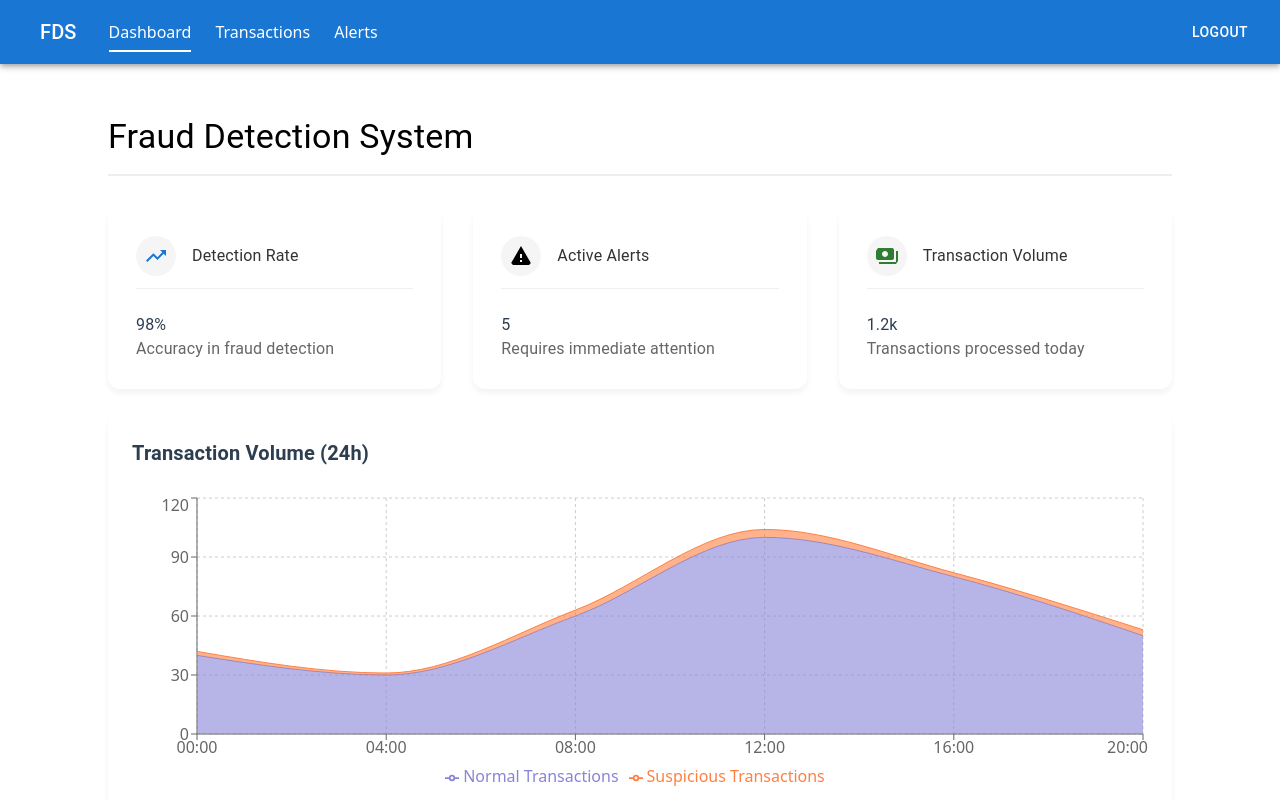
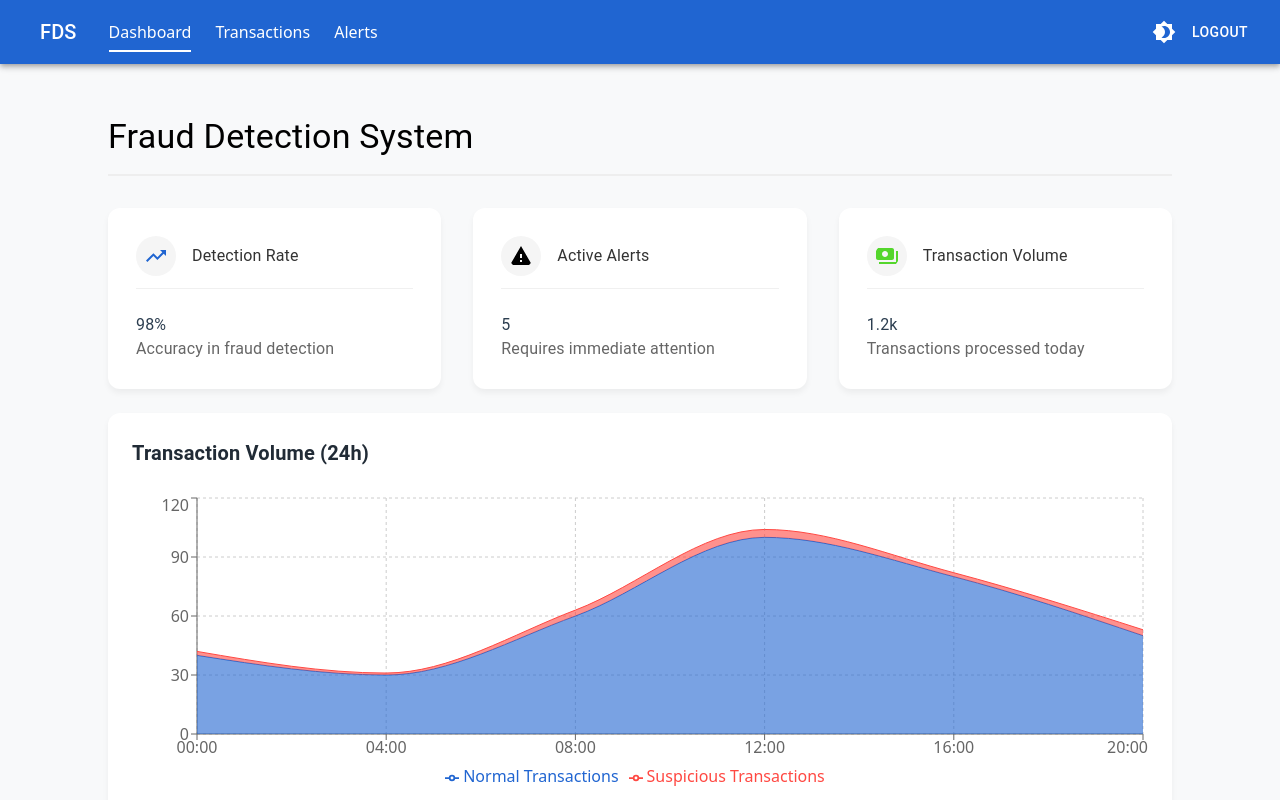
Before and after one commit to gazzaar/fraud-detection, a React app: page /login in a window 1280 px wide. Both pictures are taken after typing "name@example.com", "Sample123" into the empty fields and a click on the button "SIGN IN". Shown: the top 800 px of the page. Built offline with nearby package versions, Linux system fonts and the light colour scheme; the HTML template or start-up script is replaced by a standard one.

Commit message:
styles: Make dark mode

```diff
--- a/src/App.jsx
+++ b/src/App.jsx
@@ -8,10 +8,12 @@ import Layout from './components/Layout/Layout';
 import NotFound from './components/NotFound/NotFound';
 import TransactionList from './components/TransactionList/TransactionList';
 import { AuthProvider } from './context/AuthContext';
+import { ThemeProvider } from './context/ThemeContext';
 
 function App() {
   return (
     <AuthProvider>
+      <ThemeProvider>
         <BrowserRouter>
           <Routes>
             <Route path="/login" element={<Login />} />
@@ -30,6 +32,7 @@ function App() {
             </Route>
           </Routes>
         </BrowserRouter>
+      </ThemeProvider>
     </AuthProvider>
   );
 }
--- a/src/components/Dashboard/Dashboard.jsx
+++ b/src/components/Dashboard/Dashboard.jsx
@@ -14,6 +14,7 @@ import {
   TableRow,
   Typography,
 } from '@mui/material';
+import { useTheme as useMUITheme } from '@mui/material/styles';
 import { useState } from 'react';
 import {
   Area,
@@ -33,6 +34,17 @@ import {
 import styles from './Dashboard.module.css';
 
 const Dashboard = () => {
+  const theme = useMUITheme();
+
+  // Update chart colors based on theme
+  const chartColors = {
+    normal: theme.palette.primary.main,
+    suspicious: theme.palette.error.main,
+    low: theme.palette.success.main,
+    medium: theme.palette.warning.main,
+    high: theme.palette.error.main,
+  };
+
   // Mock data - replace with actual API calls
   const [recentTransactions] = useState([
     {
@@ -69,9 +81,9 @@ const Dashboard = () => {
   ];
 
   const riskDistribution = [
-    { name: 'Low Risk', value: 70, color: '#82ca9d' },
-    { name: 'Medium Risk', value: 20, color: '#ffc658' },
-    { name: 'High Risk', value: 10, color: '#ff8042' },
+    { name: 'Low Risk', value: 70, color: chartColors.low },
+    { name: 'Medium Risk', value: 20, color: chartColors.medium },
+    { name: 'High Risk', value: 10, color: chartColors.high },
   ];
 
   return (
@@ -143,7 +155,7 @@ const Dashboard = () => {
                 fontSize: '1.25rem',
                 fontWeight: 600,
                 mb: 3,
-                color: '#2c3e50',
+                color: 'text.primary',
               }}
             >
               Transaction Volume (24h)
@@ -159,16 +171,16 @@ const Dashboard = () => {
                   type="monotone"
                   dataKey="normal"
                   stackId="1"
-                  stroke="#8884d8"
-                  fill="#8884d8"
+                  stroke={chartColors.normal}
+                  fill={chartColors.normal}
                   name="Normal Transactions"
                 />
                 <Area
                   type="monotone"
                   dataKey="suspicious"
                   stackId="1"
-                  stroke="#ff8042"
-                  fill="#ff8042"
+                  stroke={chartColors.suspicious}
+                  fill={chartColors.suspicious}
                   name="Suspicious Transactions"
                 />
               </AreaChart>
@@ -193,7 +205,7 @@ const Dashboard = () => {
                   fontSize: '1.25rem',
                   fontWeight: 600,
                   mb: 3,
-                  color: '#2c3e50',
+                  color: 'text.primary',
                 }}
               >
                 Risk Distribution
@@ -238,7 +250,7 @@ const Dashboard = () => {
                   fontSize: '1.25rem',
                   fontWeight: 600,
                   mb: 3,
-                  color: '#2c3e50',
+                  color: 'text.primary',
                 }}
               >
                 Detection Accuracy Trend
@@ -289,7 +301,7 @@ const Dashboard = () => {
                 fontSize: '1.25rem',
                 fontWeight: 600,
                 mb: 3,
-                color: '#2c3e50',
+                color: 'text.primary',
               }}
             >
               Recent Suspicious Transactions
--- a/src/components/Layout/Layout.jsx
+++ b/src/components/Layout/Layout.jsx
@@ -1,17 +1,22 @@
+import Brightness4Icon from '@mui/icons-material/Brightness4';
+import Brightness7Icon from '@mui/icons-material/Brightness7';
 import {
   AppBar,
   Box,
   Button,
   Container,
+  IconButton,
   Toolbar,
   Typography,
 } from '@mui/material';
 import { NavLink, Outlet } from 'react-router-dom';
 import { useAuth } from '../../context/AuthContext';
+import { useTheme } from '../../context/ThemeContext';
 import styles from './Layout.module.css';
 
 const Layout = () => {
   const { logout } = useAuth();
+  const { mode, toggleTheme } = useTheme();
 
   return (
     <Box
@@ -19,6 +24,7 @@ const Layout = () => {
         display: 'flex',
         minHeight: '101vh',
         flexDirection: 'column',
+        bgcolor: 'background.default',
       }}
     >
       <AppBar position="static">
@@ -57,6 +63,9 @@ const Layout = () => {
               Alerts
             </NavLink>
           </Box>
+          <IconButton color="inherit" onClick={toggleTheme} sx={{ ml: 2 }}>
+            {mode === 'dark' ? <Brightness7Icon /> : <Brightness4Icon />}
+          </IconButton>
           <Button color="inherit" onClick={logout}>
             Logout
           </Button>
--- /dev/null
+++ b/src/context/ThemeContext.jsx
@@ -0,0 +1,23 @@
+import { ThemeProvider as MUIThemeProvider, createTheme } from '@mui/material';
+import { createContext, useContext, useMemo, useState } from 'react';
+import getDesignTokens from '../theme/theme';
+
+const ThemeContext = createContext(null);
+
+export const ThemeProvider = ({ children }) => {
+  const [mode, setMode] = useState('light');
+
+  const theme = useMemo(() => createTheme(getDesignTokens(mode)), [mode]);
+
+  const toggleTheme = () => {
+    setMode((prevMode) => (prevMode === 'light' ? 'dark' : 'light'));
+  };
+
+  return (
+    <ThemeContext.Provider value={{ mode, toggleTheme }}>
+      <MUIThemeProvider theme={theme}>{children}</MUIThemeProvider>
+    </ThemeContext.Provider>
+  );
+};
+
+export const useTheme = () => useContext(ThemeContext);
--- /dev/null
+++ b/src/theme/theme.js
@@ -0,0 +1,82 @@
+import { alpha } from '@mui/material';
+
+const PRIMARY = {
+  lighter: '#D1E9FC',
+  light: '#76B0F1',
+  main: '#2065D1',
+  dark: '#103996',
+  darker: '#061B64',
+};
+
+const SUCCESS = {
+  lighter: '#E9FCD4',
+  light: '#AAF27F',
+  main: '#54D62C',
+  dark: '#229A16',
+  darker: '#08660D',
+};
+
+const WARNING = {
+  lighter: '#FFF7CD',
+  light: '#FFE16A',
+  main: '#FFC107',
+  dark: '#B78103',
+  darker: '#7A4F01',
+};
+
+const ERROR = {
+  lighter: '#FFE7D9',
+  light: '#FFA48D',
+  main: '#FF4842',
+  dark: '#B72136',
+  darker: '#7A0C2E',
+};
+
+const getDesignTokens = (mode) => ({
+  palette: {
+    mode,
+    ...(mode === 'light'
+      ? {
+          primary: PRIMARY,
+          success: SUCCESS,
+          warning: WARNING,
+          error: ERROR,
+          background: {
+            default: '#F8F9FA',
+            paper: '#FFFFFF',
+          },
+          text: {
+            primary: '#212B36',
+            secondary: '#637381',
+          },
+        }
+      : {
+          primary: PRIMARY,
+          success: SUCCESS,
+          warning: WARNING,
+          error: ERROR,
+          background: {
+            default: '#161C24',
+            paper: '#212B36',
+          },
+          text: {
+            primary: '#FFFFFF',
+            secondary: '#919EAB',
+          },
+        }),
+  },
+  components: {
+    MuiPaper: {
+      styleOverrides: {
+        root: ({ theme }) => ({
+          backgroundImage: 'none',
+          ...(mode === 'dark' && {
+            backgroundColor: alpha(theme.palette.background.paper, 0.9),
+          }),
+        }),
+      },
+    },
+  },
+});
+
+export default getDesignTokens;
```
Lines whose indentation alone changed are shown as unchanged.
